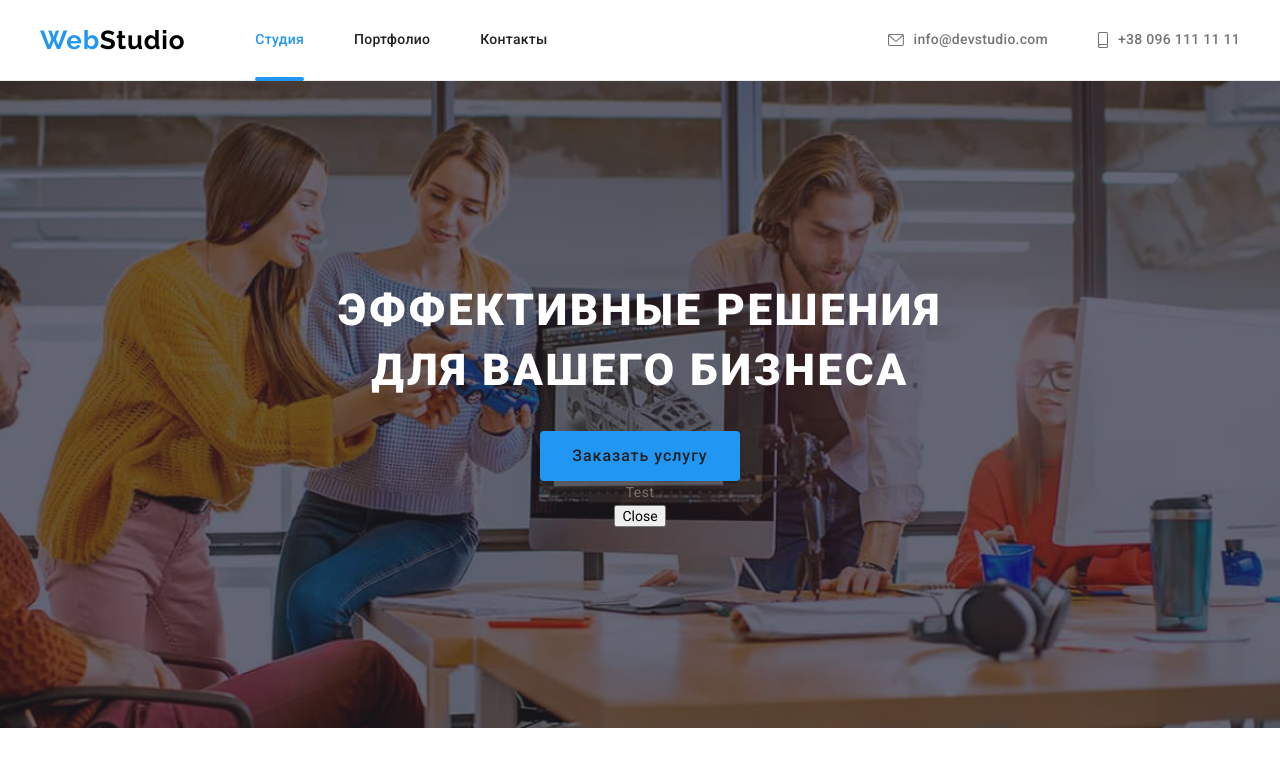
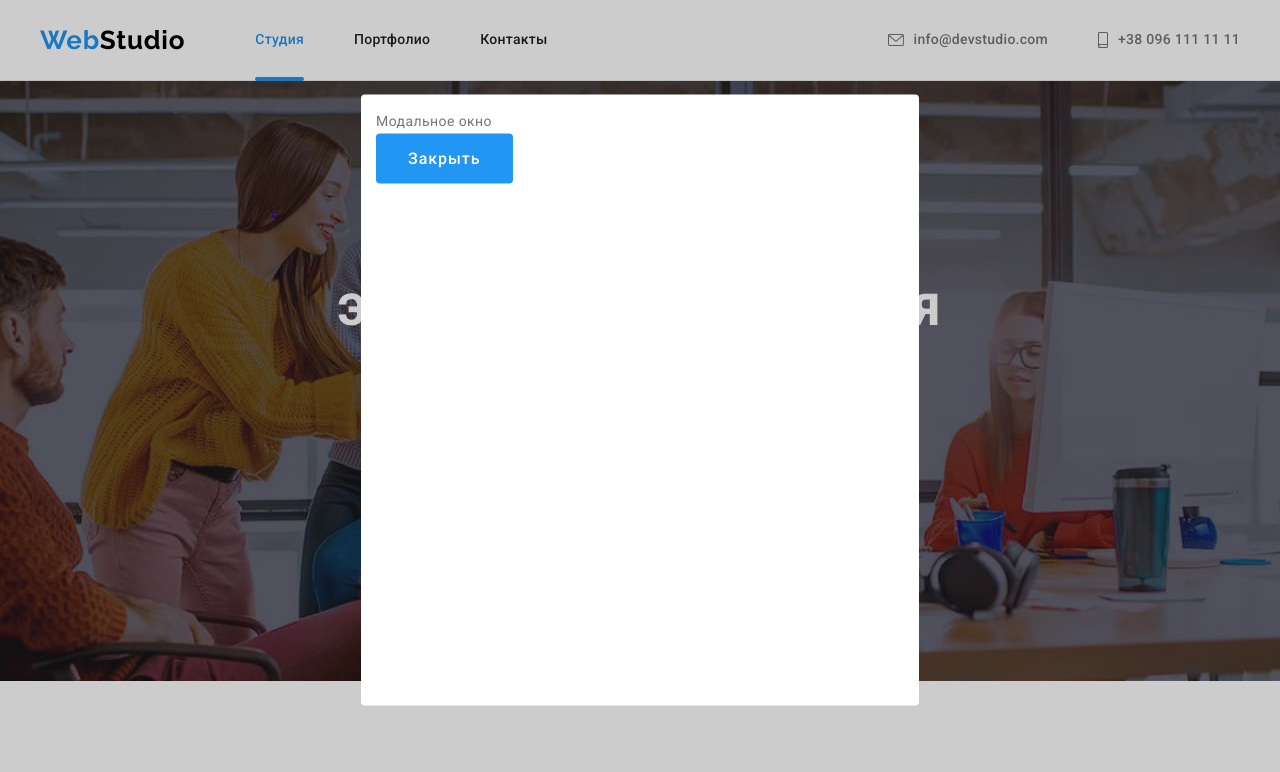
Before and after one commit to Oleksii-Borok/goit-markup-hw-05, a plain HTML site: page index.html in a window 1280 px wide. Both pictures are taken after a click on the button "Заказать услугу". Shown: the top 772 px of the page. Drawn offline with nearby package versions, Linux system fonts and the light colour scheme.

Commit message:
almost-done
almost-done

```diff
--- a/css/styles.css
+++ b/css/styles.css
@@ -12,6 +12,7 @@
   --border-works-item: #eeeeee;
   --border-clients-item: #afb1b8;
   --footer-icon: rgba(255, 255, 255, 0.1);
+  --backdrop: rgba(0, 0, 0, 0.2);
 }
 
 .list {
@@ -569,3 +570,49 @@ body {
 .footer-cont-item:not(:last-child) {
   margin-right: 70px;
 }
+
+/* -----------------MODAL------------------ */
+
+.backdrop {
+  position: fixed;
+  top: 0;
+  left: 0;
+  width: 100%;
+  height: 100%;
+  background-color: var(--backdrop);
+  display: flex;
+  align-items: center;
+  opacity: 1;
+}
+
+.backdrop.is-hidden {
+  opacity: 0;
+  pointer-events: none;
+}
+
+.modal {
+  position: absolute;
+  top: 50%;
+  left: 50%;
+  transform: translate(-50%, -50%);
+
+  width: 528px;
+  height: 581px;
+  border-radius: 4px;
+  padding: 15px;
+
+  background-color: var(--white-color);
+}
+
+.button-modal {
+  margin-right: auto;
+  background-color: var(--blue-color);
+  color: var(--white-color);
+  font-size: 16px;
+  line-height: 1.87;
+  letter-spacing: 0.06em;
+  border: 0px;
+  border-radius: 4px;
+  padding: 10px 32px 10px 32px;
+  display: block;
+}
--- a/index.html
+++ b/index.html
@@ -51,12 +51,6 @@
             <div class="container">
             <h1 class="title hero-title">Эффективные решения для вашего бизнеса</h1>
             <button data-modal-open class="button hero-button" type="button">Заказать услугу</button>
-            <div class="backdrop is-hidden" data-modal>
-                <div class="modal">
-                    <p>Test</p>
-                    <button data-modal-close>Close</button>
-            </div>
-            </div>
         </div>
         </section>
 
@@ -412,6 +406,13 @@
         </div>
     </footer>
 
+    <div class="backdrop is-hidden" data-modal>
+    <div class="modal">
+        <p>Модальное окно
+        </p>
+        <button class="button button-modal" data-modal-close>Закрыть</button>
+    </div>
+    </div>
 
         <script src="./js/modal.js"></script>
     </body>
```
